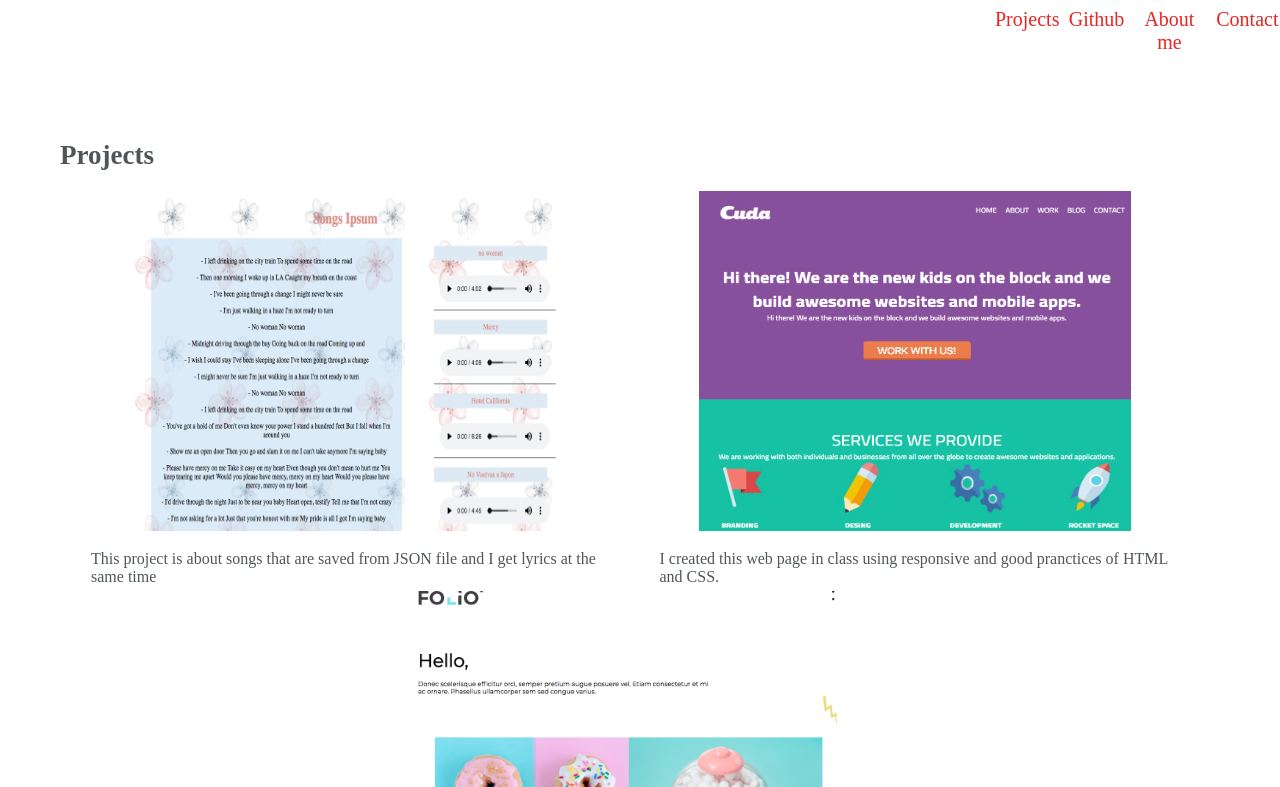
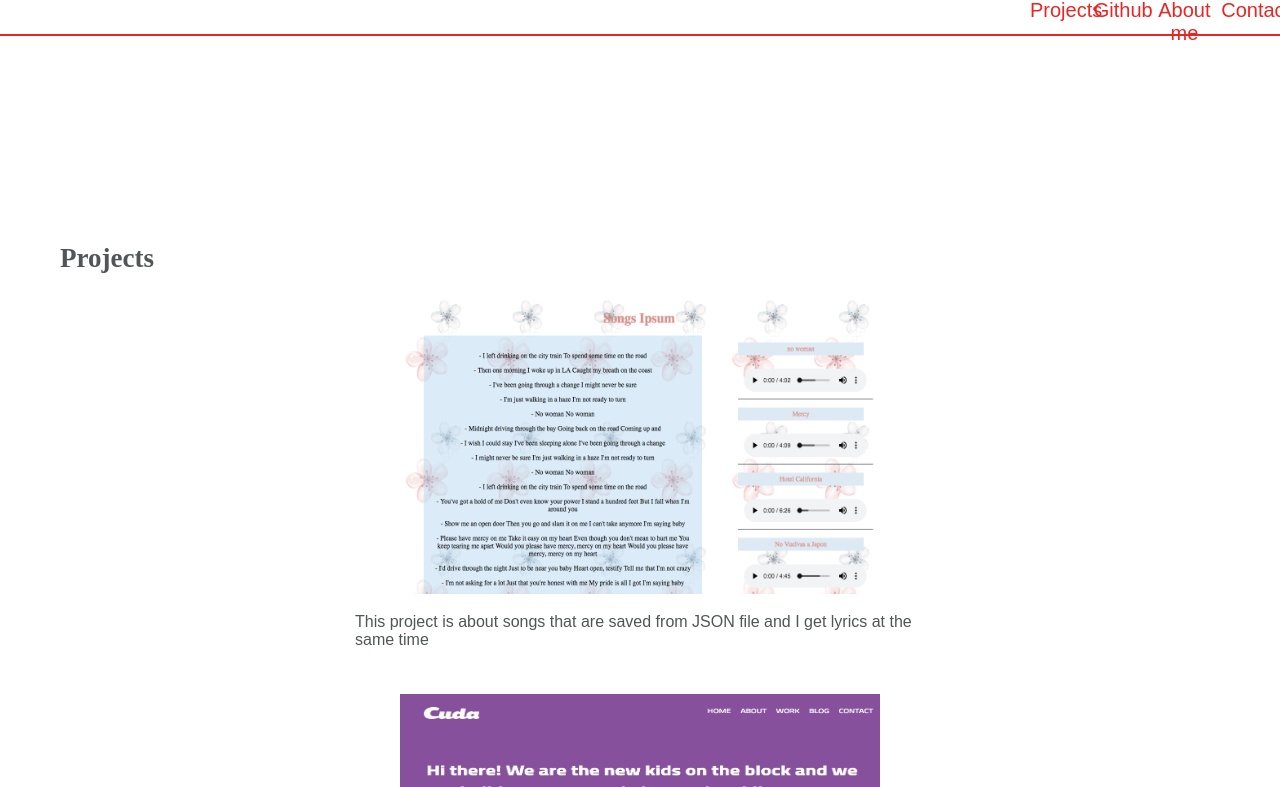
Before and after one commit to NycollSM/Portfolio, a plain HTML site: page index.html in a window 1280 px wide. Shown: the part 97-884 px from the top of the page. Drawn offline with Linux system fonts and the light colour scheme; no server answers; a web font is replaced by a local one.

Commit message:
changed the class name of the git activity, size  and font size of the all page

```diff
--- a/index.html
+++ b/index.html
@@ -6,6 +6,7 @@
     <title>NycollSM Portfolio</title>
     <link rel="shortcut icon" href="images/cherry.png" type="image/x-icon">
     <meta name="viewport" content="width=device-width, initial-scale=1">
+    <link href="https://fonts.googleapis.com/css?family=Muli|Ovo" rel="stylesheet">
     <link rel="stylesheet" type="text/css" media="screen" href="css/styles.css">
 </head>
 <body>
@@ -14,31 +15,29 @@
         <p class="name-header-transition">Nycoll Soto M</p>
         <p class="career-header-transition">Front-End Developer</p>
             <ul id="menu">
-                <li class="menu__items">Contact</li>
-                <li class="menu__items">About me</li>
-                <li class="menu__items">Github</li>
-                <li class="menu__items">Projects</li>
+                <li class="menu__items"><a href="#contact">Contact</a></li>
+                <li class="menu__items"><a href="#about">About me</a> </li>
+                <li class="menu__items"><a href="#activityGithub">Github</a> </li>
+                <li class="menu__items"><a href="#projects">Projects</a> </li>
             </ul>
     </div>
 
 
     <div class="container">
-
         <div class="content">
             <div id="projects">
                 <h2>Projects</h2>
-                <img src="" alt="">
-                <div>
-                    <img src="images/lyrics.png"  class="img-projects" alt="about project with json songs and lyrics requets">
-                    <p>This project is about songs that are saved from JSON file and I get lyrics at the same time</p>
+                <div class="projects--items">
+                    <img src="images/lyrics.png"  class="projects--img" alt="about project with json songs and lyrics requets">
+                    <p class="projects--text">This project is about songs that are saved from JSON file and I get lyrics at the same time</p>
                 </div>
-                <div>
-                    <img src="images/Cudaresponsive.png" alt="" class="img-projects">
-                    <p>I created this web page in class using responsive and good pranctices of HTML and CSS.</p>
+                <div class="projects--items">
+                    <img src="images/Cudaresponsive.png" alt="" class="projects--img">
+                    <p class="projects--text">I created this web page in class using responsive and good pranctices of HTML and CSS.</p>
                 </div>
-                <div>
-                    <img src="images/responsive1.png" alt="" class="img-projects">
-                    <p>It is a web page using Sass and liquid elements to create responsive</p>
+                <div class="projects--items">
+                    <img src="images/responsive1.png" alt="" class="projects--img">
+                    <p class="projects--text">It is a web page using Sass and liquid elements to create responsive</p>
                 </div>
             </div>
             <div id="activityGithub">
@@ -78,8 +77,8 @@
             <a href="https://www.linkedin.com/in/nycoll-soto-morales-6b2430169/" target= '_black' class="links"><img src="images/linkedin-logo.png" alt=""></a>
             <a href="https://twitter.com/NycollSm" target= '_black' class="links"><img src="images/twitter-logo-silhouette.png" alt=""></a>
         </div>
-            <ul id="menufooter">
-                <li class="menu__items--footer">nycollsotomorales@outlook.com</li>
+            <ul id="menufooter" >
+                <li id="contact" class="menu__items--footer">nycollsotomorales@outlook.com</li>
             <!--
                 <li class="menu__items--footer">Projects</li>
                 <li class="menu__items--footer"> Github</li>
--- a/sass/assets/_body.scss
+++ b/sass/assets/_body.scss
@@ -1,24 +1,27 @@
 #projects{
-    margin-top: 15vh;
-    height: 100vh;
+    margin-top: 40vh;
+
 }
-#projects > div {
-    width: 45%;
-    height: 50vh;
-    display: inline-block;
-    padding-right: 2%;
+.projects--items {
+    width: 50%;
+    height: 400px;
+    //display: block;
     font-size: 16px;
     margin: 0 auto;
+
 }
-#projects > div > p {
+.projects--text {
     padding: 15px;
     text-align: left;
 }
 // images
-.img-projects{
-    height: 340px;
+.projects--img{
+    height: 300px;
     width: 80%;
     text-align: center;
+    &:hover{
+        background: #302f2f;
+    }
 }
 /*Github activity*/
 #activityGithub{
@@ -26,7 +29,7 @@
     height: 100vh;
 
 }
-.git_info{
+.git--items{
     text-align: initial;
     background: #eeeeee;
     padding: 2%;
@@ -34,7 +37,7 @@
     border-bottom: 1px solid $color-red;
     margin: 10px;
     height: 110px;
-    width: 40%;
+    width: 20%;
     display: inline-block;
     background-image: url("../../images/linkedin-logo.png");
     &:hover{
@@ -46,12 +49,12 @@
     }
     }
 }
-.git_info > p {
+.git--items > p {
     padding: 3px;
 }
 /*about*/
 #about{
-    height: 100vh;
+    height: 90vh;
 }
 .photo-about{
     margin: 20vh 0;
@@ -61,7 +64,7 @@
     margin-bottom: 20px;
 }
 /*form*/
-
+/*
 form{
     margin-top: 3%;
     font-size: 18px;
@@ -98,3 +101,4 @@ form{
         color: $color-contrast;
     }
 }
+*/
--- a/sass/assets/_footer.scss
+++ b/sass/assets/_footer.scss
@@ -8,11 +8,14 @@
     height: 50px;
     width: 50px;
     padding: 10px;
-    display: block;
+    &:hover{
+        background: $global-color;
+    }
 }
 #anchors > a > img{
     height: 50px;
     width: 50px;
+
 }
 #menufooter{
     background: $color-contrast;
--- a/sass/assets/_header.scss
+++ b/sass/assets/_header.scss
@@ -7,9 +7,14 @@
     background: #ffffff;
     width: 100%;
     border-bottom: 2px solid $color-red;
+    position: fixed;
+    top: 0;
+}
+.name-header-transition , .career-header-transition{
+    font-family: $regular-font-family;
 }
 .logo{
-    padding: 5px;
+    padding: 3px;
     height: 45px;
     width: 45px;
 }
@@ -20,7 +25,7 @@
 }
 .menu__items{
     transition: 2s;
-    padding: 10px;
+    padding: 5px;
     width: 7%;
     height: 30px;
     float: right;
@@ -28,7 +33,6 @@
     cursor: pointer;
     position: relative;
     &:hover:after{
-        transition: 4s;
         z-index: 1;
         position: absolute;
         content: '';
--- a/sass/helpers/_helpers.scss
+++ b/sass/helpers/_helpers.scss
@@ -3,15 +3,21 @@
 *{
     padding: 0;
     margin: 0;
+    scroll-behavior: smooth;
 }
 h2{
+    font-family: $titles-font-family;
     text-align: justify;
     padding: 20px;
 }
 li{
     list-style: none;
 }
+p {
+    font-family: $regular-font-family;
+}
 a {
+    font-family: $regular-font-family;
     text-decoration: none;
     color: $color-red;
 }
--- a/sass/helpers/_variables.scss
+++ b/sass/helpers/_variables.scss
@@ -5,3 +5,6 @@ $color-red:  #E82623;
 $global-font-family: 'Verdana','Geneva','sans-serif';
 
 $color-contrast: #9EFFF6;
+
+$regular-font-family: 'Muli', sans-serif;
+$titles-font-family: 'Ovo', serif;
```
Also changed, not shown: css/styles.css, 1 other file.
